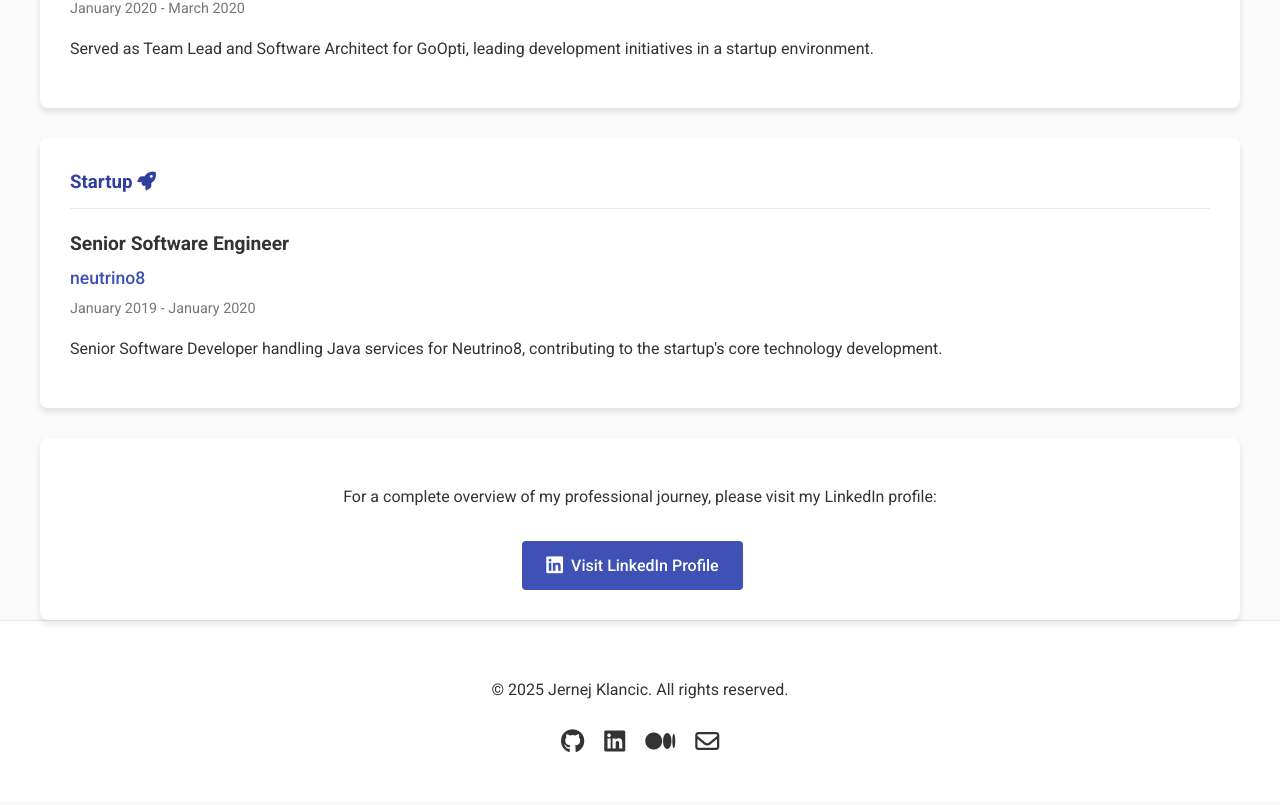
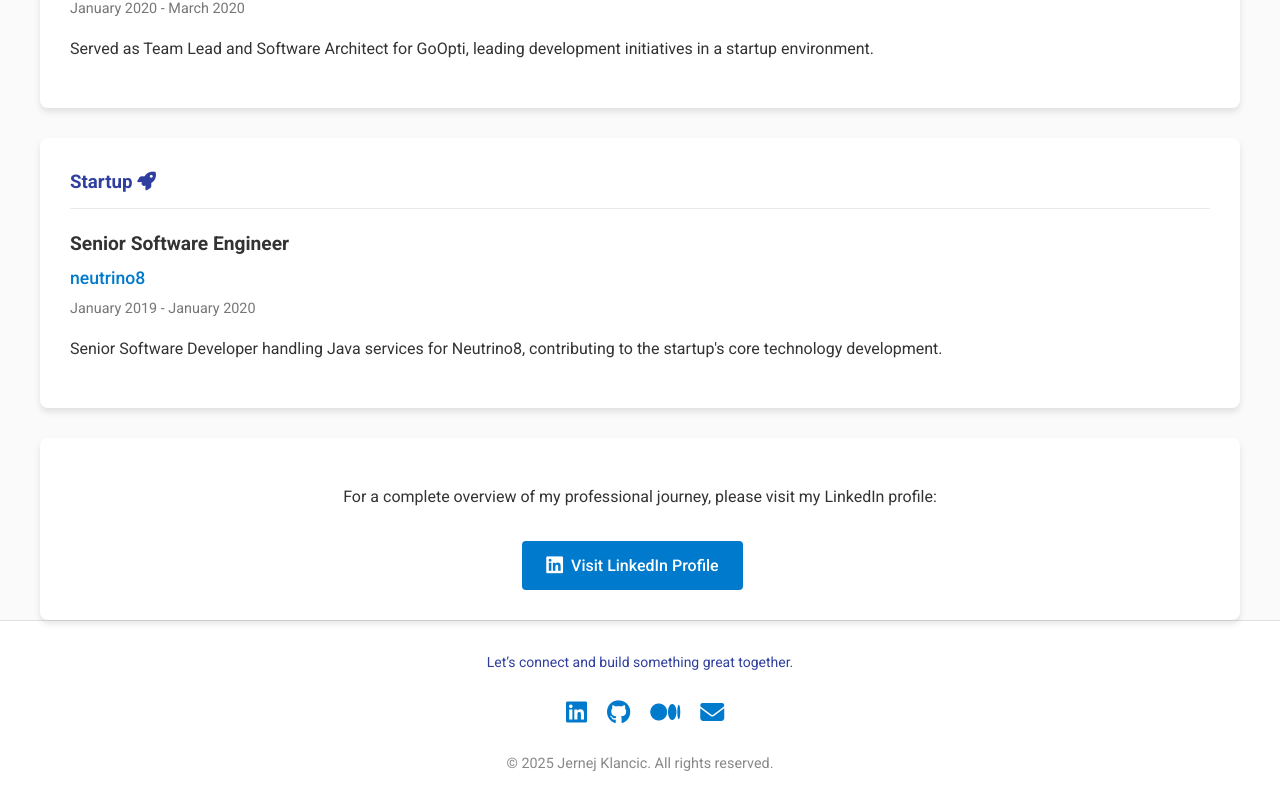
Before and after one commit to jklancic/personal-branding, an Angular app: page /about in a window 1280 px wide. Shown: the part 1462-2267 px from the top of the page. Built offline with nearby package versions, Linux system fonts and the light colour scheme.

Commit message:
Improve the design with the suggestions ChatGPT gave

```diff
--- a/src/app/app.component.css
+++ b/src/app/app.component.css
@@ -82,6 +82,54 @@ footer {
   border-top: 1px solid var(--border);
 }
 
+.site-footer {
+  background-color: var(--card-bg);
+  color: var(--secondary);
+  padding: 20px 0;
+  text-align: center;
+  font-size: 14px;
+  border-top: 1px solid #e0e0e0;
+}
+
+.footer-content {
+  max-width: 800px;
+  margin: 0 auto;
+}
+
+.footer-links {
+  margin: 20px 0;
+}
+
+.footer-icon {
+  color: var(--primary);
+  font-size: 1.5rem;
+  margin: 0 10px;
+  text-decoration: none;
+  transition: color 0.3s ease, transform 0.2s ease;
+}
+
+.footer-icon:hover {
+  color: #007acc;
+  transform: translateY(-2px); /* Lift effect on hover */
+}
+
+.footer-icon i {
+  display: inline-block;
+}
+
+.footer-links a:last-child {
+  margin-right: 0;
+}
+
+.footer-content p {
+  margin: 10px 0;
+}
+
+.footer-copyright {
+  font-size: 0.9rem;
+  color: #888; /* Subdued color for copyright */
+}
+
 .social-links {
   display: flex;
   justify-content: center;
--- a/src/app/app.component.html
+++ b/src/app/app.component.html
@@ -18,14 +18,25 @@
   <router-outlet></router-outlet>
 </main>
 
-<footer>
-  <div class="container">
-    <p>&copy; 2025 Jernej Klancic. All rights reserved.</p>
-    <div class="social-links">
-      <a href="https://github.com/jklancic" target="_blank"><i class="fab fa-github"></i></a>
-      <a href="https://www.linkedin.com/in/jernej-klancic-profile/" target="_blank"><i class="fab fa-linkedin"></i></a>
-      <a href="https://medium.com/@jernej.klancic" target="_blank"><i class="fa-brands fa-medium"></i></a>
-      <a href="mailto:jernej.klancic@gmail.com" target="_blank"><i class="far fa-envelope"></i></a>
+<footer class="site-footer">
+  <div class="footer-content">
+    <p>Let’s connect and build something great together.</p>
+    <div class="footer-links">
+      <a href="https://linkedin.com/in/jernejklancic" target="_blank" class="footer-icon">
+        <i class="fab fa-linkedin"></i>
+      </a>
+      <a href="https://github.com/jernejklancic" target="_blank" class="footer-icon">
+        <i class="fab fa-github"></i>
+      </a>
+      <a href="https://medium.com/@jernej.klancic" target="_blank" class="footer-icon">
+        <i class="fab fa-medium"></i>
+      </a>
+      <a href="mailto:jernej.klancic@gmail.com" class="footer-icon">
+        <i class="fas fa-envelope"></i>
+      </a>
     </div>
+    <p class="footer-copyright">
+      © 2025 Jernej Klancic. All rights reserved.
+    </p>
   </div>
 </footer>
--- a/src/app/home/home.component.css
+++ b/src/app/home/home.component.css
@@ -6,6 +6,7 @@
   border-radius: 8px;
   box-shadow: 0 4px 10px rgba(0,0,0,0.1);
   text-align: left;
+  border-bottom: 1px solid #e0e0e0; /* Add a light border-bottom */
 }
 
 .home-content h1 {
@@ -42,3 +43,82 @@
     font-size: 1.1rem;
   }
 }
+
+.latest-post-link {
+  color: #007acc;
+  font-size: 1.125rem;
+  font-weight: bold;
+  text-decoration: none;
+  transition: color 0.3s ease;
+}
+.latest-post-link:hover {
+  color: #0056a6;
+  text-decoration: underline;
+}
+
+.section-divider {
+  border: none;
+  border-top: 2px solid #e0e0e0;
+  margin: 40px auto;
+  width: 80%;
+}
+
+.btn {
+  display: inline-block;
+  padding: 12px 24px;
+  font-size: 1rem;
+  font-weight: 600;
+  text-transform: uppercase;
+  color: #fff;
+  background-color: #007acc; /* Primary button color */
+  border: none;
+  border-radius: 4px;
+  text-decoration: none;
+  transition: background-color 0.3s ease, transform 0.2s ease;
+  box-shadow: 0 4px 6px rgba(0, 0, 0, 0.1);
+}
+
+.btn:hover {
+  background-color: #0056a6; /* Darker shade on hover */
+  transform: translateY(-2px); /* Add a lift effect */
+}
+
+.btn:active {
+  transform: translateY(0); /* Normalize the button on click */
+}
+
+.btn-outline {
+  background-color: transparent;
+  color: #007acc;
+  border: 2px solid #007acc;
+}
+
+.btn {
+  display: inline-block;
+  padding: 12px 24px;
+  font-size: 1rem;
+  font-weight: 600;
+  text-transform: uppercase;
+  color: #fff;
+  background-color: #007acc; /* Primary button color */
+  border: none;
+  border-radius: 4px;
+  text-decoration: none;
+  transition: background-color 0.3s ease, transform 0.2s ease;
+  box-shadow: 0 4px 6px rgba(0, 0, 0, 0.1);
+}
+
+.btn:hover {
+  background-color: #0056a6; /* Darker shade on hover */
+  transform: translateY(-2px); /* Add a lift effect */
+}
+
+.btn:active {
+  transform: translateY(0); /* Normalize the button on click */
+}
+
+.btn-outline {
+  background-color: transparent;
+  color: #007acc;
+  border: 2px solid #007acc;
+}
--- a/src/app/home/home.component.html
+++ b/src/app/home/home.component.html
@@ -1,6 +1,6 @@
 <section class="container">
   <div class="home-content">
-    <h1>Jernej Klancic</h1>
+    <h1><i class="fa-solid fa-user"></i> Jernej Klancic</h1>
     <div class="subtitle">Senior Backend Engineer & Engineering Manager</div>
     <p>Hi there! I'm Jernej Klancic, a passionate developer and engineering manager. My love for technology began with a Commodore 64 in childhood and has only grown stronger. Through living in various countries, I've broadened my horizons and applied diverse life experiences to my career in software engineering and management.</p>
     <p>Since August 2023, I've embraced a new challenge as an engineering manager. This role allows me to combine my technical expertise in Java, JavaScript, and C# with business acumen. I use my experience to mentor and guide engineers, focusing on their growth into exceptional professionals. Despite the shift in responsibilities, I maintain my curiosity and continue to code in my free time, keeping my technical skills sharp.</p>
@@ -9,30 +9,27 @@
       <a routerLink="/github-repos" class="btn btn-outline">See My Work</a>
     </div>
   </div>
+
   <div class="home-content">
-    <h1>Latest Insights</h1>
+    <h1><i class="fas fa-lightbulb"></i> What’s New on the Blog</h1>
+    <div class="subtitle">Explore My Latest Thinking</div>
+    <p>Technical insights and leadership advice straight from my blog. Read the latest post to learn something new today!</p>
 
     <!-- Show loading state -->
-    <p *ngIf="isLoading">Loading latest blog posts...</p>
+    <p *ngIf="isLoading">Loading latest blog post...</p>
 
     <!-- Show error state -->
-    <p *ngIf="error">Unable to load blog posts. Please try again later.</p>
+    <p *ngIf="error">Unable to load the latest blog post. Please try again later.</p>
 
-    <!-- Show blog posts -->
-    <div *ngIf="!isLoading && !error" class="latest-posts">
-      <div *ngFor="let post of mediumPosts">
-        <p>
-          <a [href]="post.link" target="_blank">{{ post.title }}</a>
-        </p>
-      </div>
-
-      <div *ngIf="mediumPosts.length === 0">
-        <p>No recent blog posts found.</p>
-      </div>
+    <!-- Show the latest blog post title (if available) -->
+    <div *ngIf="!isLoading && !error && mediumPost">
+      <p>
+        <a class="latest-post-link" [href]="mediumPost.link" target="_blank">{{ mediumPost.title }}</a>
+      </p>
     </div>
 
     <div class="action-buttons">
-      <a href="https://medium.com/@jernej.klancic" target="_blank" class="btn">View All Posts</a>
+      <a href="https://medium.com/@jernej.klancic" target="_blank" class="btn">Discover More Insights</a>
     </div>
   </div>
 </section>
--- a/src/app/home/home.component.ts
+++ b/src/app/home/home.component.ts
@@ -1,17 +1,18 @@
 import {Component, OnInit} from '@angular/core';
 import { HttpClient } from '@angular/common/http';
+import {NgFor, NgIf} from '@angular/common';
 
 @Component({
   selector: 'app-home',
   standalone: true,
-  imports: [],
+  imports: [NgIf],
   templateUrl: './home.component.html',
   styleUrls: ['./home.component.css']
 })
 export class HomeComponent implements OnInit{
-  mediumPosts: { title: string; link: string }[] = []; // To store the blog posts
-  isLoading: boolean = true; // To show a loading state
-  error: boolean = false; // To show an error state, if any
+  mediumPost: { title: string; link: string } | null = null;
+  isLoading: boolean = true;
+  error: boolean = false;
 
   constructor(private http: HttpClient) {}
 
@@ -33,13 +34,16 @@ export class HomeComponent implements OnInit{
           const parser = new DOMParser();
           const xml = parser.parseFromString(response.contents, 'application/xml');
 
-          const items = Array.from(xml.querySelectorAll('item')); // Get all `<item>` elements
-          this.mediumPosts = items.slice(0, 3).map((item) => ({
-            title: item.querySelector('title')?.textContent ?? 'Untitled',
-            link: item.querySelector('link')?.textContent ?? '#'
-          }));
+          // Get the first `<item>` element
+          const firstItem = xml.querySelector('item');
+          if (firstItem) {
+            this.mediumPost = {
+              title: firstItem.querySelector('title')?.textContent ?? 'Untitled',
+              link: firstItem.querySelector('link')?.textContent ?? '#'
+            };
+          }
 
-          this.isLoading = false;
+          this.isLoading = false; // Disable the loading state
         },
         error: () => {
           console.error('Failed to fetch RSS feed from Medium');
--- a/src/styles.css
+++ b/src/styles.css
@@ -3,7 +3,7 @@
 @import url('https://cdnjs.cloudflare.com/ajax/libs/font-awesome/6.7.2/css/all.min.css');
 
 :root {
-  --primary: #3f51b5;
+  --primary: #007acc;
   --secondary: #303f9f;
   --text: #333;
   --bg: #fafafa;
```
